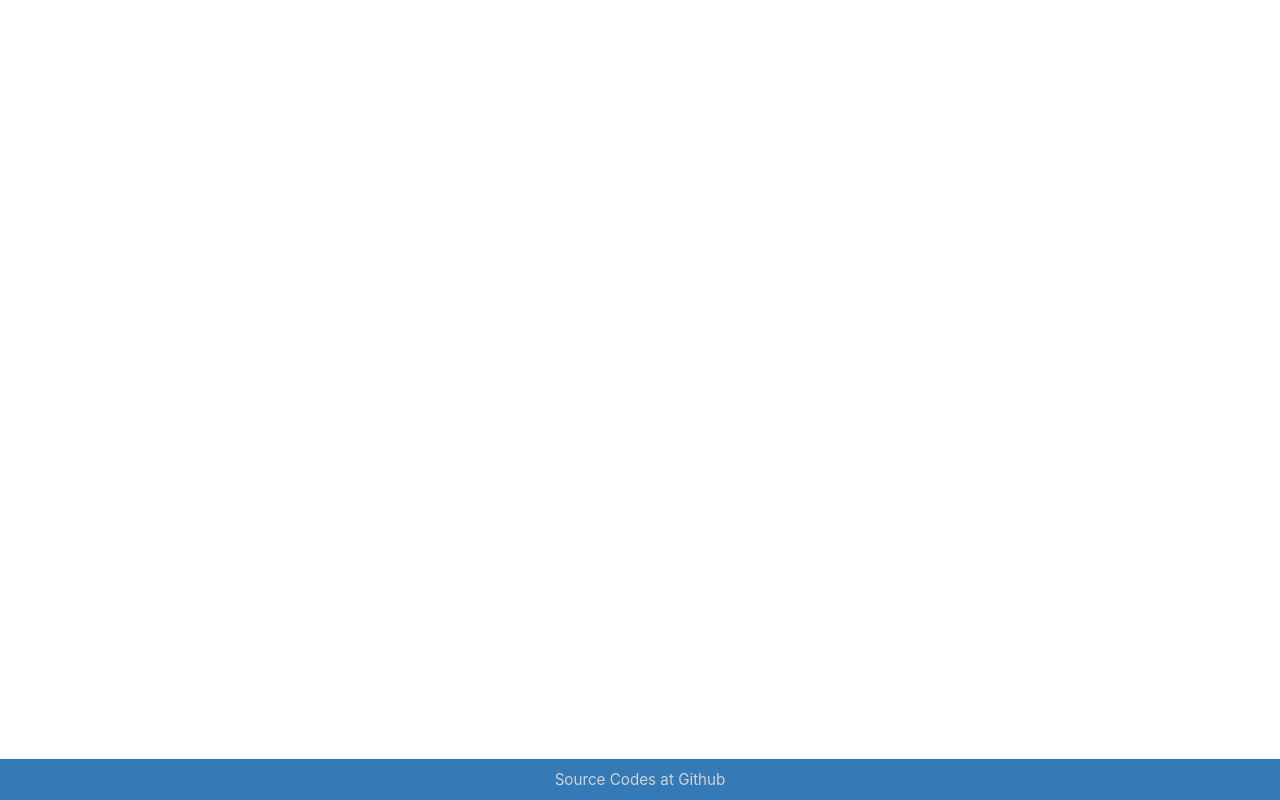
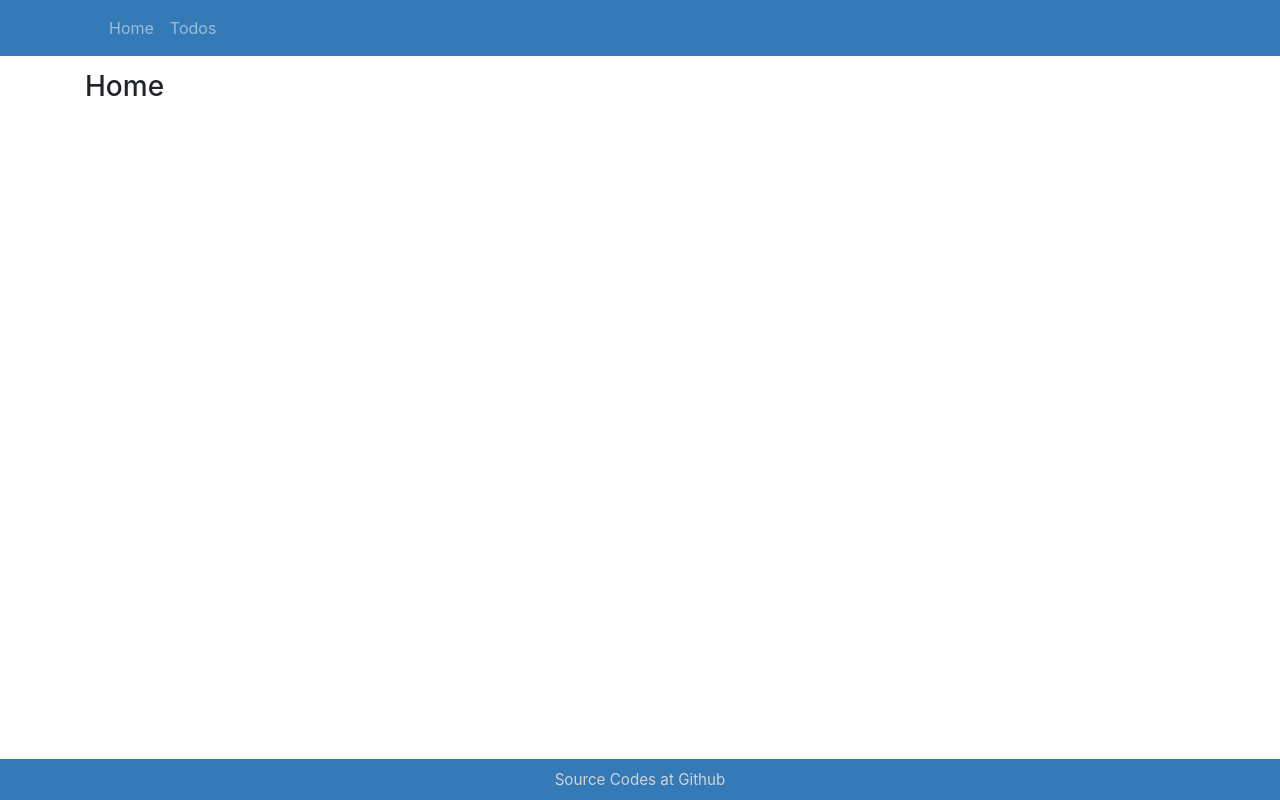
Before and after one commit to BrycenG007/React-Django-Docker, a React (Create React App) app in the folder frontend/: page / in a window 1280 px wide. Built offline with nearby package versions, Linux system fonts and the light colour scheme.

Commit message:
Initial layout

```diff
--- a/frontend/src/components/App.css
+++ b/frontend/src/components/App.css
@@ -1,5 +1,6 @@
 
 .App {
   flex: 1 0 auto;
-  padding: 10px;
+  padding-top: 70px;
+  padding-bottom: 12px;
 }
--- a/frontend/src/components/App.js
+++ b/frontend/src/components/App.js
@@ -3,6 +3,7 @@ import { Container, Row, Col } from 'reactstrap';
 import { BrowserRouter as Router, Route, Switch } from 'react-router-dom';
 import './App.css';
 
+import Home from './Home';
 import NotFound from './NotFound';
 import TodoList from './todo/TodoList';
 
@@ -10,7 +11,19 @@ class App extends Component {
   render() {
     return (
       <div className="App">
-
+        <main>
+          <Container>
+            <Row>
+              <Col>
+                <Switch>
+                  <Route path="/" component={Home} exact />
+                  <Route path="/todos" component={TodoList} />
+                  <Route component={NotFound} />
+                </Switch>
+              </Col>
+            </Row>
+          </Container>
+        </main>
       </div>
     );
   }
@@ -20,23 +33,13 @@ export default App;
 
 
 /*
-        <header className="fixed-top">
-          <Container>
-            <Row>
-              <Col>
-              </Col>
-            </Row>
-          </Container>
-        </header>
+
         <main className="page flex-shrink-0">
           <Container>
             <Row>
               <Col>
                 <Router>
-                  <Switch>
-                    <Route path="/" component={TodoList} exact />
-                    <Route component={NotFound} />
-                  </Switch>
+
                 </Router>
               </Col>
             </Row>
--- /dev/null
+++ b/frontend/src/components/Home.js
@@ -0,0 +1,13 @@
+import React, { Component, Fragment } from 'react';
+
+class Home extends Component {
+  render() {
+    return (
+      <Fragment>
+        <h3>Home</h3>
+      </Fragment>
+    );
+  }
+}
+
+export default Home;
--- /dev/null
+++ b/frontend/src/components/NavBar.js
@@ -0,0 +1,48 @@
+import React, { Component } from 'react';
+import { Container, Row, Col } from 'reactstrap';
+import { Link } from 'react-router-dom';
+
+class NavBar extends Component {
+  render() {
+    const links = [
+      {
+        name: 'Home',
+        url: '/',
+      },
+      {
+        name: 'Todos',
+        url: '/todos',
+      },
+    ];
+
+    return (
+      <header className="fixed-top">
+        <Container>
+          <Row>
+            <Col>
+              <nav className="navbar navbar-expand navbar-dark">
+                <ul className="navbar-nav mr-auto">
+                  {links.map((link, key) => (
+                    <li
+                      key={key}
+                      className="nav-item"
+                    >
+                      <Link
+                        className="nav-link"
+                        to={link.url}
+                      >
+                        {link.name}
+                      </Link>
+                    </li>
+                  ))}
+                </ul>
+              </nav>
+            </Col>
+          </Row>
+        </Container>
+      </header>
+    );
+  }
+}
+
+export default NavBar;
--- a/frontend/src/index.css
+++ b/frontend/src/index.css
@@ -22,7 +22,10 @@ footer {
 footer {
   flex-shrink: 0;
   text-align: center;
-  color: white;
+  color: lightgray;
+}
+
+footer > .container {
   padding: 8px;
 }
 
--- a/frontend/src/index.js
+++ b/frontend/src/index.js
@@ -1,14 +1,19 @@
 import React from 'react';
 import ReactDOM from 'react-dom';
+import { BrowserRouter as Router } from 'react-router-dom';
 import 'bootstrap/dist/css/bootstrap.css';
 import './index.css';
 import App from './components/App';
+import NavBar from './components/NavBar';
 import Footer from './components/Footer';
-//import 'bootstrap/dist/js/bootstrap.js';
+import 'bootstrap/dist/js/bootstrap.js';
 
 ReactDOM.render(
   <React.StrictMode>
-    <App />
+    <Router>
+      <NavBar />
+      <App />
+    </Router>
     <Footer />
   </React.StrictMode>,
   document.getElementById('root')
```
